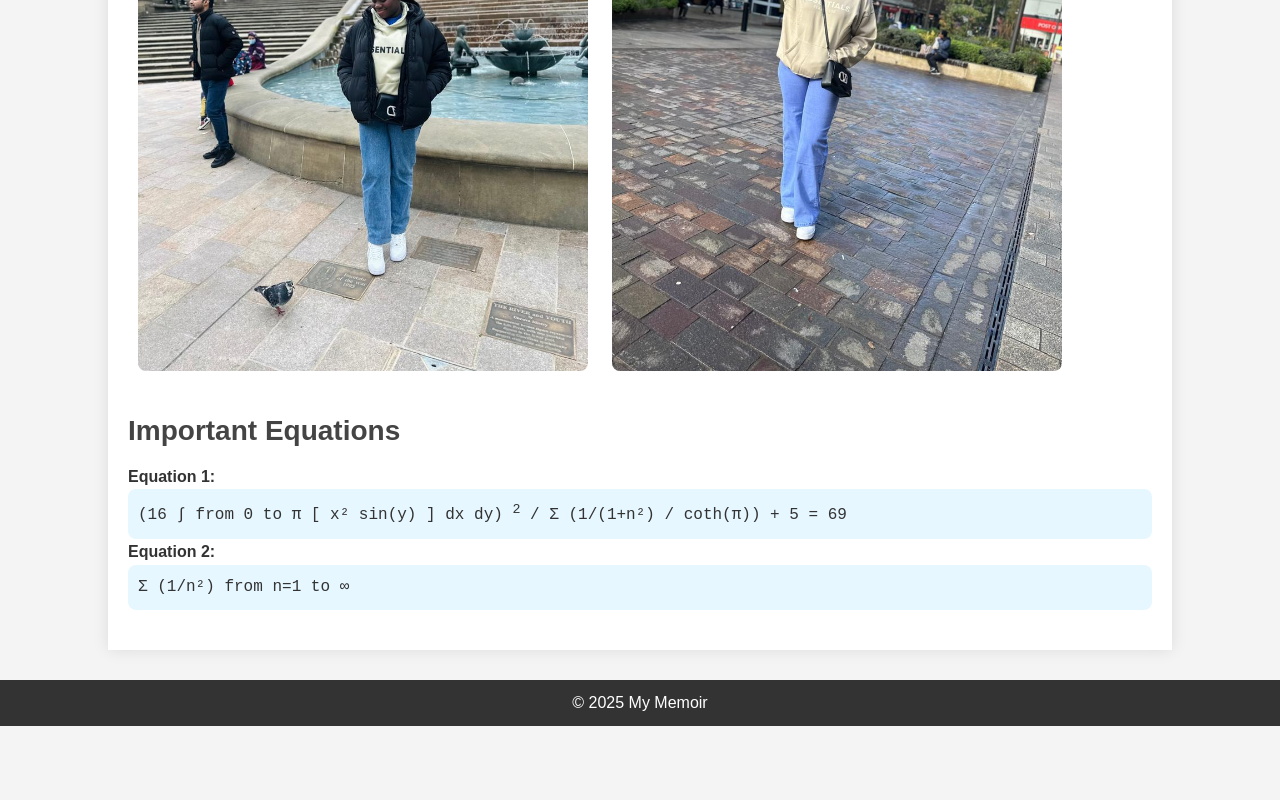
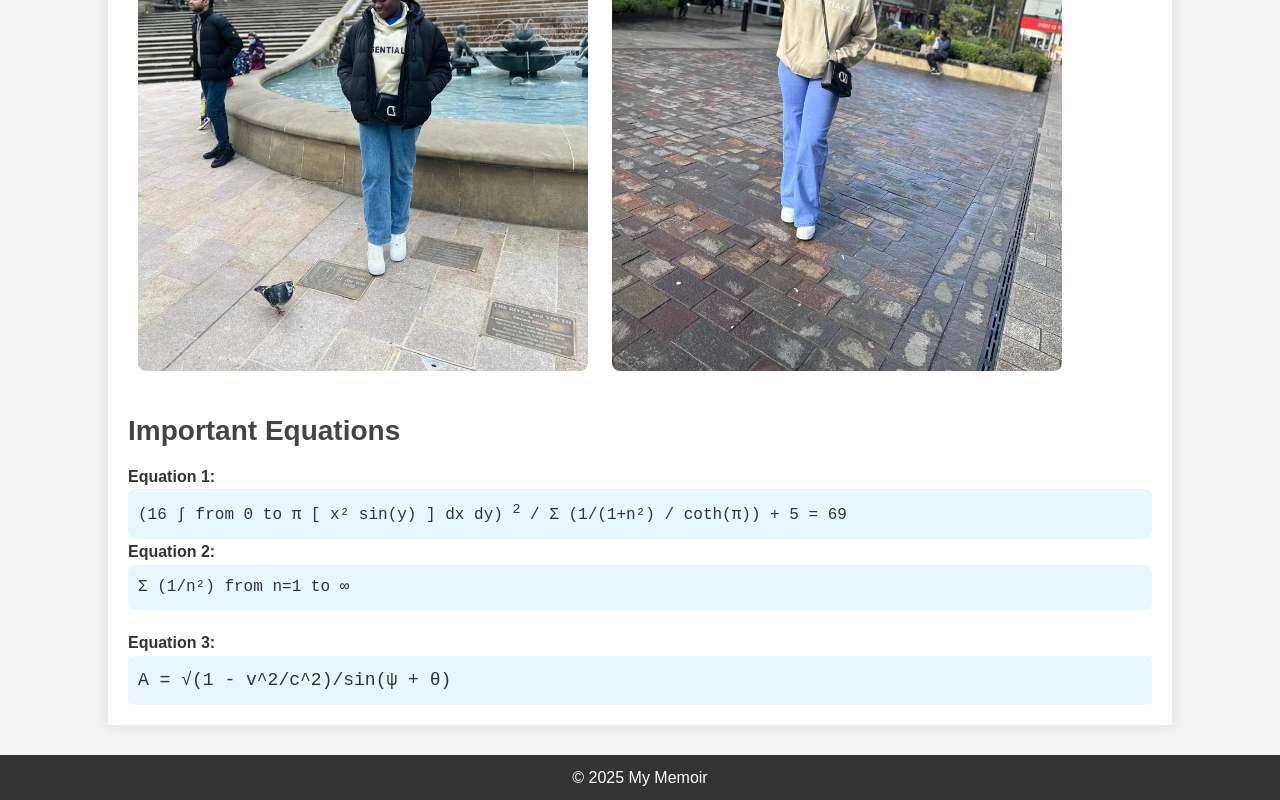
Before and after one commit to eme-rald22/my-memoir, a plain HTML site: page index.html in a window 1280 px wide. Shown: the part 958-1758 px from the top of the page. Before the commit the page ends 1684 px from the top, so only its background shows below. Drawn offline with Linux system fonts and the light colour scheme.

Commit message:
replce file index.html
Signed-off-by: eme-rald22 <emeraldowusu44@gmail.com>

```diff
--- a/index.html
+++ b/index.html
@@ -53,7 +53,11 @@
             Σ (1/n²) from n=1 to ∞
         </p>
     </div>
-
+<p><strong>Equation 3:</strong></p>
+        <p class="equation">
+            A = √(1 - v^2/c^2)/sin(ψ + θ)
+        </p>
+    </div>
 </div>
 
 <!-- Footer Section -->
```
